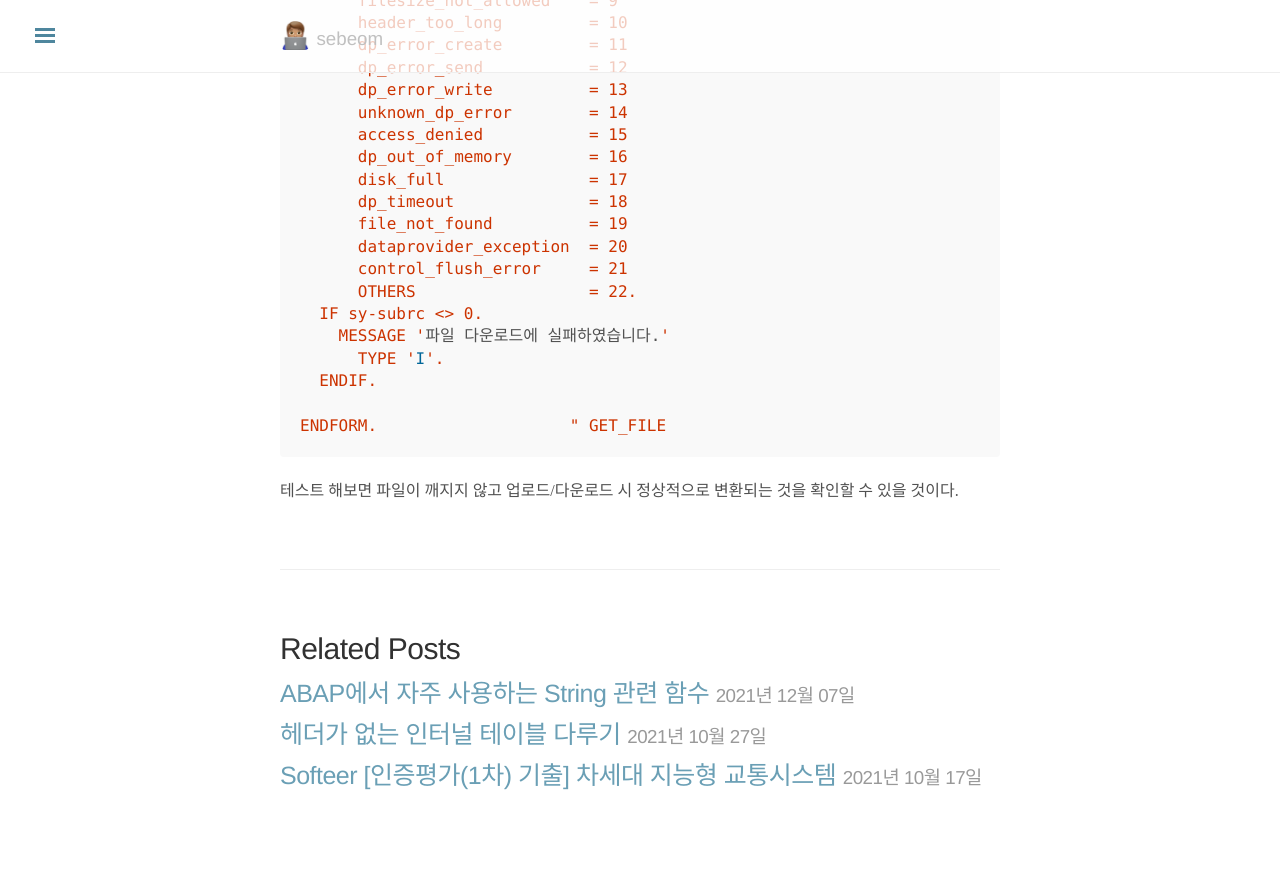
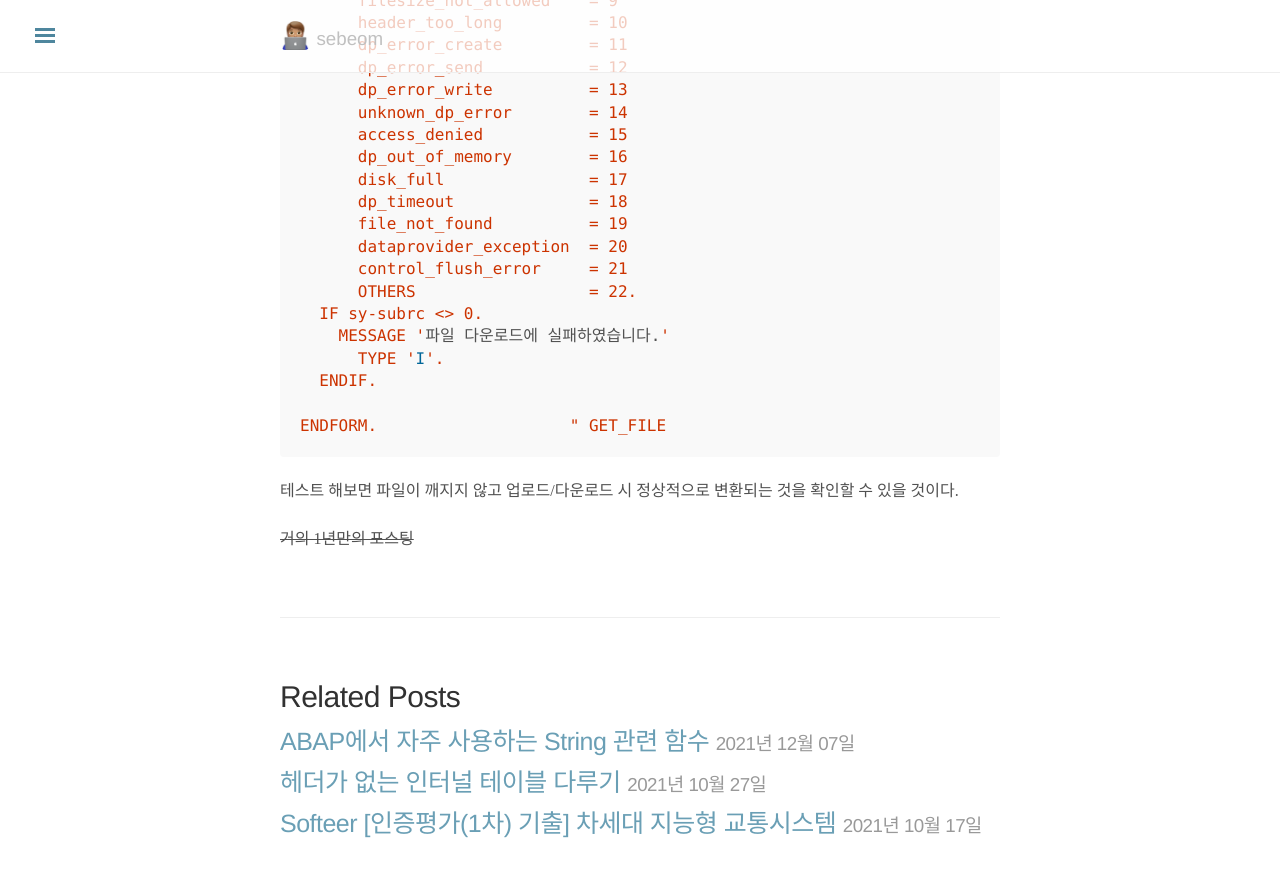
Before and after one commit to znznz6037/znznz6037.github.io, a Jekyll site: the page built from _posts/2022-09-07-ABAP-FILE-UPLOAD-DOWNLOAD.md, in a window 1280 px wide and 900 px high, scrolled down 6642 px. Shown: the top 877 px of the window. Built offline with Jekyll 4.4.1, drawn with Linux system fonts in a browser that asks for light colours; nearby versions of some CDN libraries; some web fonts are replaced; comment, search, counter and statistics services are not loaded; before the commit the page ends 7494 px from its top, so only the background shows below that.

Commit message:
게시글 외않되
외왆되?

````diff
--- a/_posts/2022-09-07-ABAP-FILE-UPLOAD-DOWNLOAD.md
+++ b/_posts/2022-09-07-ABAP-FILE-UPLOAD-DOWNLOAD.md
@@ -249,3 +249,5 @@ ENDFORM.                    " GET_FILE
 ```
 
 테스트 해보면 파일이 깨지지 않고 업로드/다운로드 시 정상적으로 변환되는 것을 확인할 수 있을 것이다.
+
+~~거의 1년만의 포스팅~~
````
